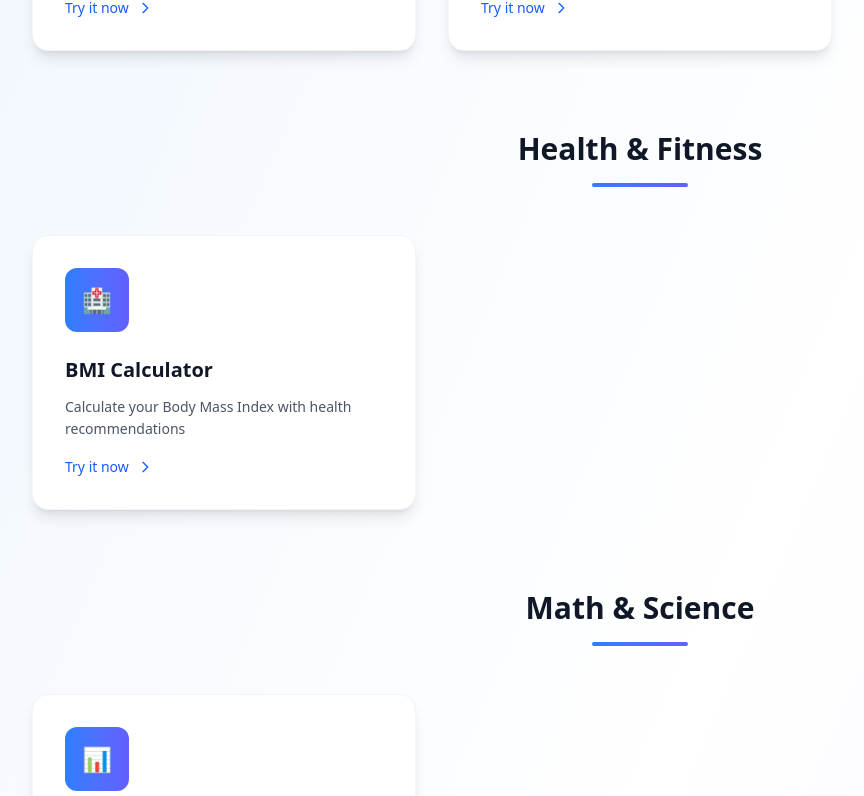
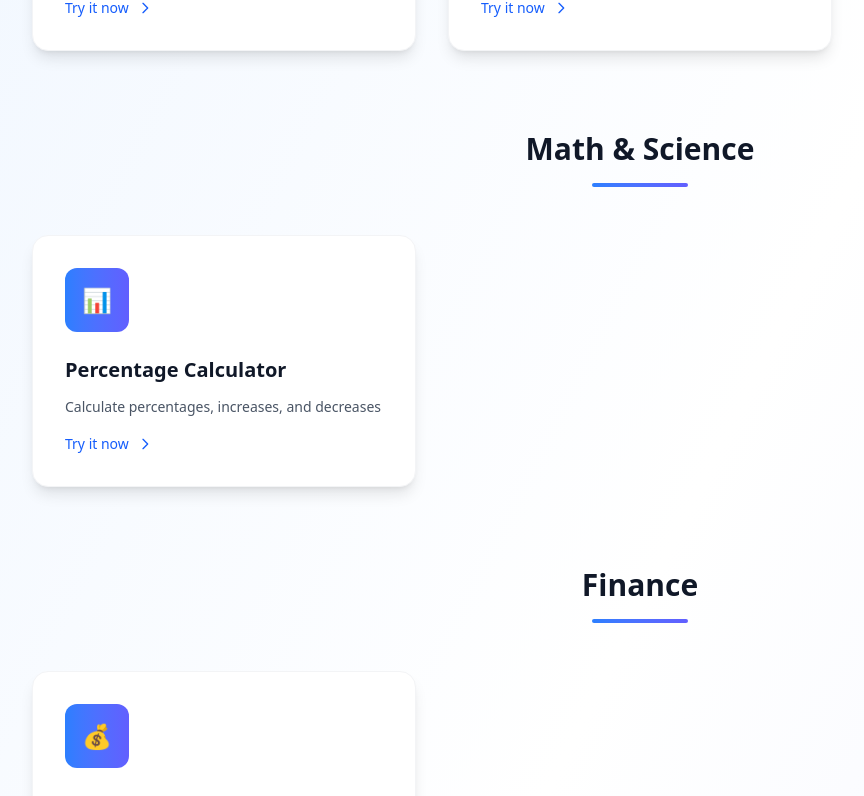
Before and after one commit to dvddvd300/calcu.lol, a Next.js app: page /en/calculators in a window 1280 px wide. Shown: the part 752-1548 px from the top of the page, without its empty margins (0-864 px from the left). Built offline with nearby package versions, Linux system fonts and the light colour scheme.

Commit message:
eliminar bmi

```diff
--- a/app/[locale]/calculators/page.tsx
+++ b/app/[locale]/calculators/page.tsx
@@ -64,19 +64,6 @@ export default async function CalculatorsPage({params}: Props) {
           description: t('calculators.storage.description'),
           path: '/ti/storage-calculator',
           icon: '💾'
-        }
-      ]
-    },
-    {
-      id: 'health',
-      name: t('categories.health'),
-      calculators: [
-        {
-          key: 'bmi',
-          name: t('calculators.bmi.name'),
-          description: t('calculators.bmi.description'),
-          path: '/bmi-calculator',
-          icon: '🏥'
         }
       ]
     },
--- a/app/[locale]/layout.tsx
+++ b/app/[locale]/layout.tsx
@@ -155,7 +155,6 @@ export default async function LocaleLayout({
                     <h3 className="text-lg font-semibold mb-4">Calculators</h3>
                     <ul className="space-y-2">
                       <li><a href={`/${locale}/ti/speed-calculator`} className="text-gray-300 hover:text-white transition-colors duration-200">Speed Calculator</a></li>
-                      <li><a href={`/${locale}/bmi-calculator`} className="text-gray-300 hover:text-white transition-colors duration-200">BMI Calculator</a></li>
                       <li><a href={`/${locale}/percentage-calculator`} className="text-gray-300 hover:text-white transition-colors duration-200">Percentage Calculator</a></li>
                       <li><a href={`/${locale}/tip-calculator`} className="text-gray-300 hover:text-white transition-colors duration-200">Tip Calculator</a></li>
                     </ul>
--- a/app/[locale]/page.tsx
+++ b/app/[locale]/page.tsx
@@ -50,12 +50,6 @@ export default async function HomePage({params}: Props) {
       name: t('featured.speed'),
       path: '/ti/speed-calculator',
       description: 'Calculate download time based on file size and connection speed'
-    },
-    {
-      key: 'bmi',
-      name: t('featured.bmi'),
-      path: '/bmi-calculator',
-      description: 'Calculate your Body Mass Index'
     },
     {
       key: 'percentage',
--- a/app/sitemap.ts
+++ b/app/sitemap.ts
@@ -5,7 +5,6 @@ export const dynamic = 'force-static';
 export default function sitemap() {
   const calculators = [
     'speed-calculator',
-    'bmi-calculator',
     'percentage-calculator',
     'tip-calculator',
     'age-calculator',
--- a/i18n/routing.ts
+++ b/i18n/routing.ts
@@ -15,12 +15,6 @@ export const routing = defineRouting({
       es: '/ti/calculadora-velocidad',
       de: '/ti/geschwindigkeit-rechner',
       fr: '/ti/calculateur-vitesse'
-    },
-    '/bmi-calculator': {
-      en: '/bmi-calculator',
-      es: '/calculadora-imc',
-      de: '/bmi-rechner',
-      fr: '/calculateur-imc'
     },
     '/math/percentage-calculator': {
       en: '/math/percentage-calculator',
```
